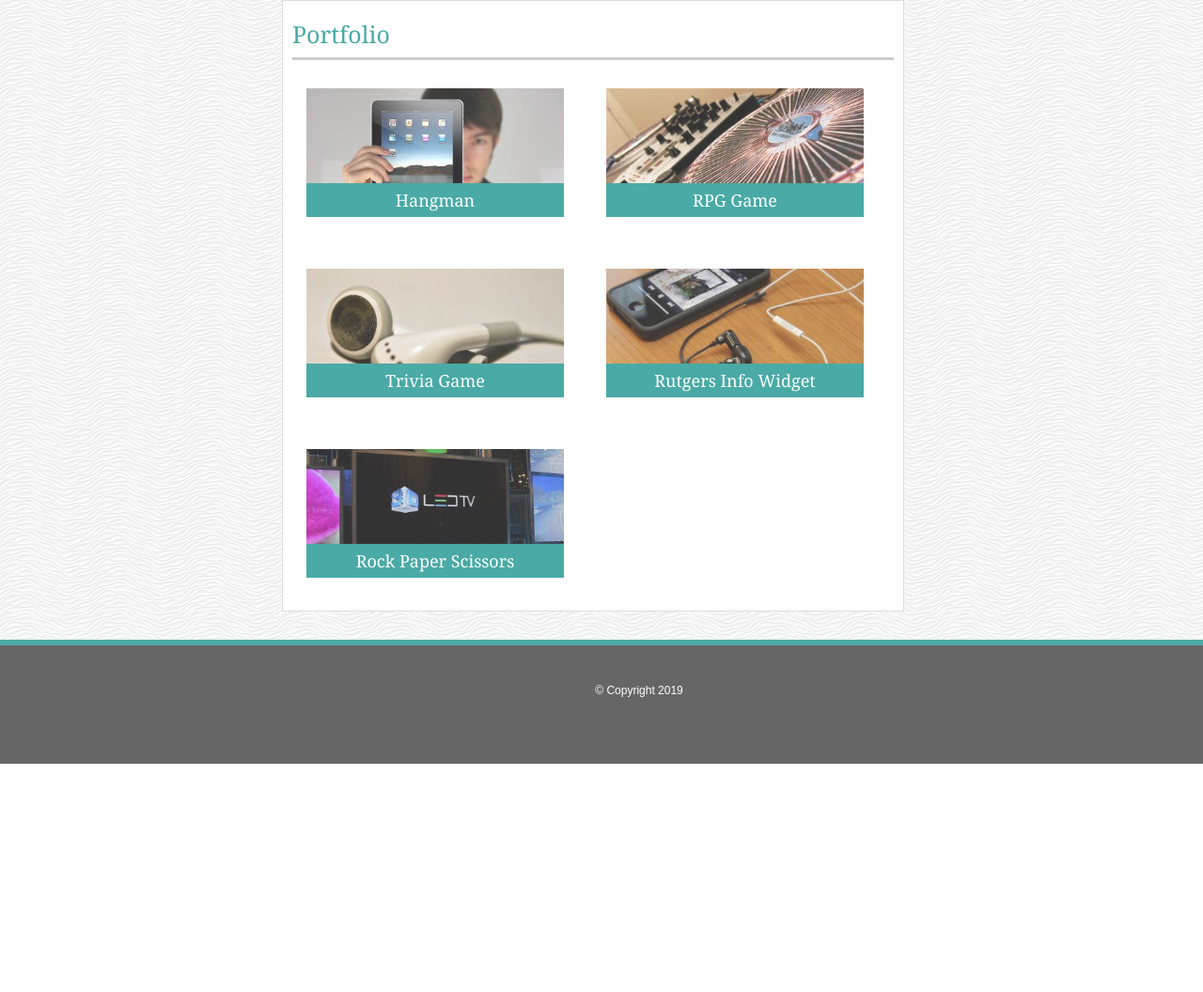
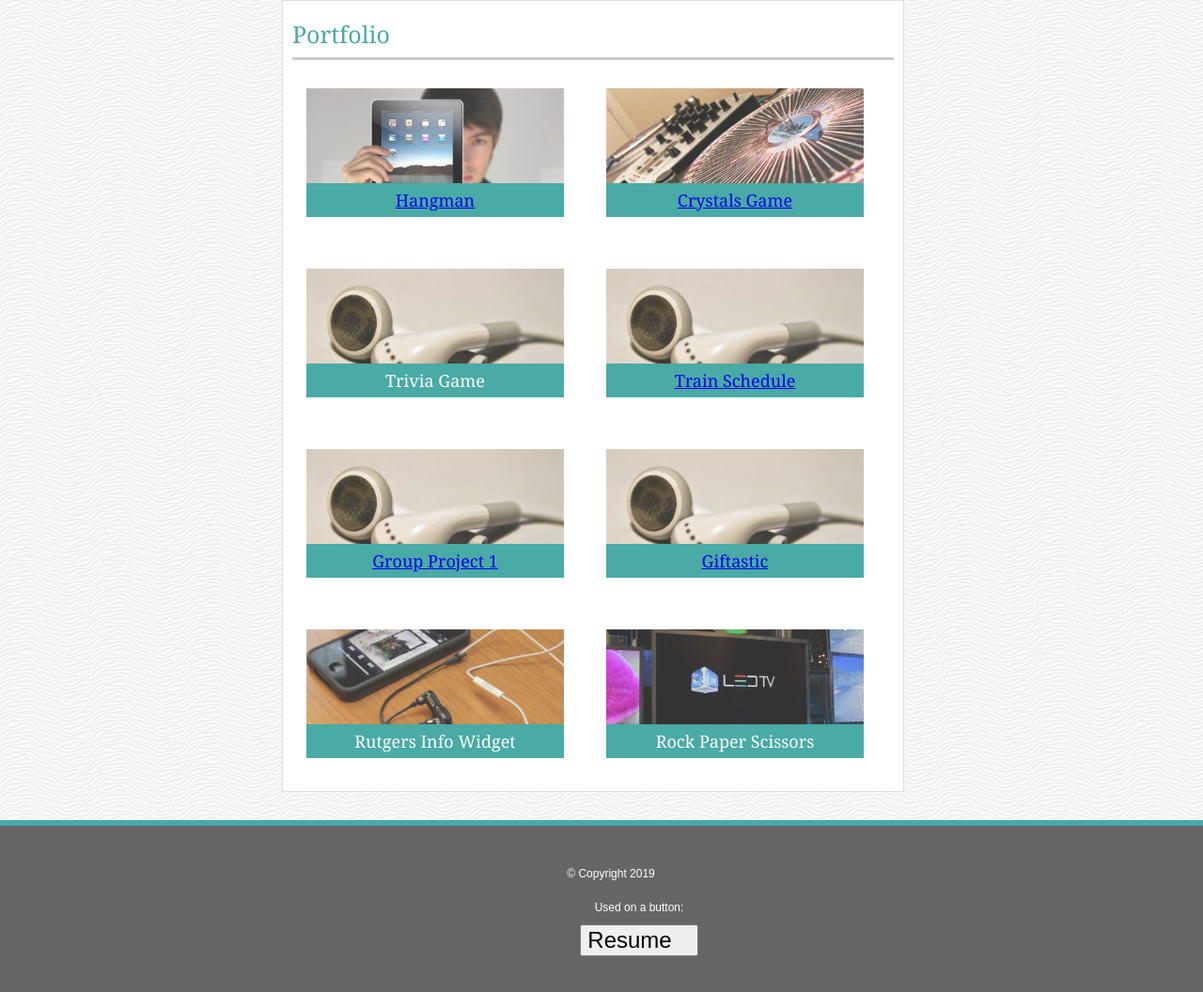
Before and after one commit to kwuellner/Responsive-Portfolio, a plain HTML site: page portfolio.html in a window 1280 px wide. Shown: the part 82-1138 px from the top of the page at 94% size. Before the commit the page ends 895 px from the top, so only its background shows below. Drawn offline with Linux system fonts and the light colour scheme.

Commit message:
polished up my portfolio, added links, contact info, and projects

```diff
--- a/assests/css/style.css
+++ b/assests/css/style.css
@@ -108,6 +108,21 @@ footer {
     font-size: 12px;
     text-align: center;
 }
+
+.fa {
+    padding: 10px;
+    font-size: 20px;
+    width: 10px;
+    text-align: right;
+    text-decoration: none;
+    border-radius: 50%;
+  }
+
+  .fa:hover {
+    opacity: 0.7;
+    color: white;
+  }
+
 
 .work {
     width: 274px;
--- a/portfolio.html
+++ b/portfolio.html
@@ -27,19 +27,37 @@
             <div class="work">
                 <img src="assests/images/technics-q-c-400-200-1.jpg" class="auth-image" alt="Hangman">
 
-                <h3>Hangman</h3>
+                <h3><a href="https://kwuellner.github.io/Word-Guess-Game/" target="_blank">Hangman</a></h3>
             </div>
 
             <div class="work">
                 <img src="assests/images/technics-q-c-400-200-2.jpg" class="auth-image" alt="RPG Game">
 
-                <h3>RPG Game</h3>
+                <h3><a href="https://kwuellner.github.io/unit-4-game/" target="_blank">Crystals Game</a></h3>
             </div>
 
             <div class="work">
                 <img src="assests/images/technics-q-c-400-200-5.jpg" class="auth-image" alt="Trivia Game">
 
                 <h3>Trivia Game</h3>
+            </div>
+
+            <div class="work">
+                <img src="assests/images/technics-q-c-400-200-5.jpg" class="auth-image" alt="Train Scheduler">
+
+                <h3><a href="https://kwuellner.github.io/TrainScheduler/" target="_blank">Train Schedule</a></h3>
+            </div>
+
+            <div class="work">
+                <img src="assests/images/technics-q-c-400-200-5.jpg" class="auth-image" alt="Project1">
+
+                <h3><a href="https://fin23.github.io/groupProject-1/" target="_blank"> Group Project 1</a></h3>
+            </div>
+
+            <div class="work">
+                <img src="assests/images/technics-q-c-400-200-5.jpg" class="auth-image" alt="Giftastic">
+
+                <h3><a href="https://kwuellner.github.io/Giftastic/" target="_blank">Giftastic</a></h3>
             </div>
 
             <div class="work">
@@ -61,7 +79,16 @@
     <footer>
         <div class="container">
             &copy; Copyright 2019
+            <a href="https://github.com/kwuellner" target="_blank" class="fa fa-github"></a>
+            <a href="https://www.linkedin.com/feed/?trk=nav_back_to_linkedin" target="_blank"
+                class="fa fa-linkedin"></a>
+            <a href="mailto:kyle.m.wuellner@gmail.com" target="_blank" class="fa fa-google"></a>
+            <p>Used on a button:</p>
+            <button style="font-size:24px">Resume<i class="fa fa-file-pdf-o"></i></button>
+
         </div>
     </footer>
 
 </body>
+
+</html>
```
Also changed, not shown: index.html (+8 -0 lines).
